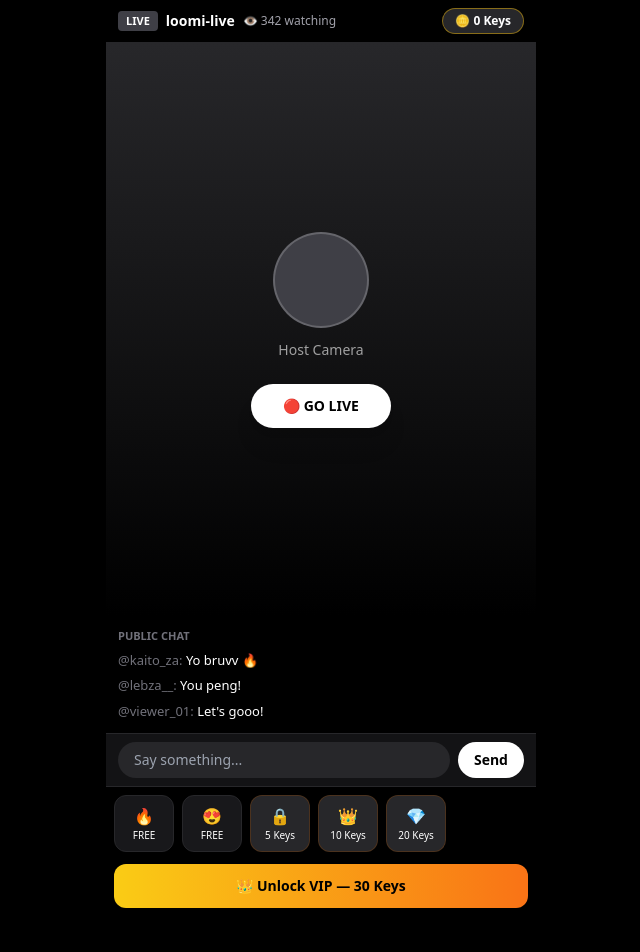
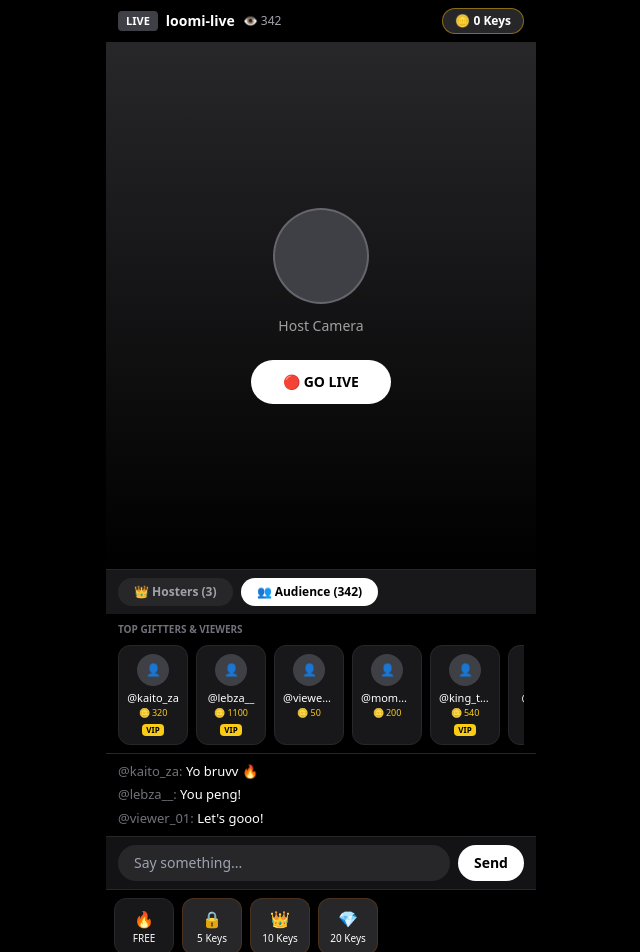
Before and after one commit to mkhwanazig31-sudo/Loomi-Live, a Next.js app: page / in a window 1280 px wide. Shown: the top 952 px of the page, without its empty margins (319-959 px from the left). Before the commit the page ends 916 px from the top, so only its background shows below. Built offline with nearby package versions, Linux system fonts and the light colour scheme.

Commit message:
Add state for tab selection and refactor code

```diff
--- a/app/page.tsx
+++ b/app/page.tsx
@@ -3,6 +3,7 @@ import { useEffect, useState, useRef } from "react";
 
 export default function LoomiLive() {
   const [keys, setKeys] = useState(0);
+  const [tab, setTab] = useState<"hosters" | "audience">("audience");
   const [chat, setChat] = useState([
     { user: "kaito_za", msg: "Yo bruvv 🔥" },
     { user: "lebza__", msg: "You peng!" },
@@ -16,6 +17,22 @@ export default function LoomiLive() {
   const videoRef = useRef<HTMLVideoElement>(null);
   const streamRef = useRef<MediaStream | null>(null);
 
+  // Mock data - you can later wire to Firebase
+  const hosters = [
+    { id: "you", name: "You", live: isLive, avatar: "👑" },
+    { id: "invite1", name: "Invite", live: false, avatar: "+" },
+    { id: "invite2", name: "Invite", live: false, avatar: "+" },
+  ];
+
+  const audience = [
+    { name: "kaito_za", keys: 320, vip: true },
+    { name: "lebza__", keys: 1100, vip: true },
+    { name: "viewer_01", keys: 50, vip: false },
+    { name: "momo_za", keys: 200, vip: false },
+    { name: "king_tee", keys: 540, vip: true },
+    { name: "bontle", keys: 10, vip: false },
+  ];
+
   useEffect(() => {
     setKeys(parseInt(localStorage.getItem("loomi_keys") || "0"));
     setIsVip(localStorage.getItem("loomi_vip") === "true");
@@ -23,126 +40,121 @@ export default function LoomiLive() {
 
   const goLive = async () => {
     try {
-      if (streamRef.current) {
-        streamRef.current.getTracks().forEach(t => t.stop());
-      }
-      const stream = await navigator.mediaDevices.getUserMedia({
-        video: { facingMode: facing },
-        audio: true,
-      });
+      if (streamRef.current) streamRef.current.getTracks().forEach(t => t.stop());
+      const stream = await navigator.mediaDevices.getUserMedia({ video: { facingMode: facing }, audio: true });
       streamRef.current = stream;
-      if (videoRef.current) {
-        videoRef.current.srcObject = stream;
-      }
+      if (videoRef.current) videoRef.current.srcObject = stream;
       setIsLive(true);
       setChat(prev => [...prev, { user: "system", msg: "🔴 You are LIVE!" }]);
-    } catch (e) {
-      alert("Camera blocked bro - Allow camera + mic in browser settings");
+    } catch {
+      alert("Allow camera + mic bro");
     }
   };
+  const stopLive = () => { streamRef.current?.getTracks().forEach(t => t.stop()); setIsLive(false); };
+  const switchCam = async () => { setFacing(f => f === "user" ? "environment" : "user"); setTimeout(goLive, 100); };
 
-  const stopLive = () => {
-    streamRef.current?.getTracks().forEach(t => t.stop());
-    setIsLive(false);
+  const sendChat = () => { if(!input.trim()) return; setChat([...chat, { user: "you", msg: input }]); setInput(""); };
+  const unlockVip = () => {
+    if(keys < 30){ if(confirm("Need 30 Keys. Buy now?")) window.location.href="/buy-keys"; return; }
+    const n = keys-30; localStorage.setItem("loomi_keys", String(n)); localStorage.setItem("loomi_vip","true"); setKeys(n); setIsVip(true);
   };
-
-  const switchCam = async () => {
-    setFacing(f => f === "user" ? "environment" : "user");
-    setTimeout(goLive, 100);
-  };
-
-  const sendChat = () => {
-    if(!input.trim()) return;
-    setChat([...chat, { user: "you", msg: input }]);
-    setInput("");
-  };
-
-  const unlockVip = () => {
-    if(keys < 30){
-      if(confirm("You need 30 Keys. Buy now?")) window.location.href="/buy-keys";
-      return;
-    }
-    const newKeys = keys - 30;
-    localStorage.setItem("loomi_keys", String(newKeys));
-    localStorage.setItem("loomi_vip", "true");
-    setKeys(newKeys);
-    setIsVip(true);
-  };
-
   const sendGift = (cost: number) => {
-    if(keys < cost){
-      alert("Not enough Keys");
-      window.location.href="/buy-keys";
-      return;
-    }
-    const newKeys = keys - cost;
-    localStorage.setItem("loomi_keys", String(newKeys));
-    setKeys(newKeys);
-    setHearts(h => +(h+0.1).toFixed(1));
+    if(keys < cost){ alert("Not enough Keys"); window.location.href="/buy-keys"; return; }
+    const n = keys-cost; localStorage.setItem("loomi_keys", String(n)); setKeys(n); setHearts(h=>+(h+0.1).toFixed(1));
     setChat([...chat, { user: "you", msg: `Sent ${cost} Keys gift! 🎁` }]);
   };
 
   return (
-    <div className="min-h-screen bg-black text-white flex flex-col max-w-[430px] mx-auto relative overflow-hidden">
-      <div className="flex items-center justify-between px-3 py-2 bg-black/90 sticky top-0 z-20 border-b border-zinc-800">
+    <div className="min-h-screen bg-black text-white flex flex-col max-w-[430px] mx-auto">
+      {/* Header */}
+      <div className="flex items-center justify-between px-3 py-2 bg-black sticky top-0 z-20 border-b border-zinc-800">
         <div className="flex items-center gap-2">
           <span className={`text-white text-[11px] px-2 py-0.5 rounded font-bold ${isLive ? "bg-red-600 animate-pulse" : "bg-zinc-700"}`}>{isLive ? "● LIVE" : "LIVE"}</span>
           <span className="font-bold text-sm">loomi-live</span>
-          <span className="text-zinc-400 text-xs">👁️ 342 watching</span>
+          <span className="text-zinc-400 text-xs">👁️ 342</span>
         </div>
-        <button onClick={()=>window.location.href="/buy-keys"} className="bg-zinc-800 border border-yellow-500/50 px-3 py-1 rounded-full text-xs font-bold">
-          🪙 {keys} Keys
-        </button>
+        <button onClick={()=>window.location.href="/buy-keys"} className="bg-zinc-800 border border-yellow-500/50 px-3 py-1 rounded-full text-xs font-bold">🪙 {keys} Keys</button>
       </div>
 
-      <div className="relative bg-zinc-900 aspect-[9/12] w-full flex items-center justify-center overflow-hidden">
+      {/* Camera */}
+      <div className="relative bg-zinc-900 aspect-[9/11] w-full overflow-hidden">
         <video ref={videoRef} autoPlay muted playsInline className={`w-full h-full object-cover ${isLive ? "block" : "hidden"}`} />
-
         {!isLive && (
           <div className="w-full h-full bg-gradient-to-b from-zinc-800 to-black flex flex-col items-center justify-center">
             <div className="w-24 h-24 rounded-full bg-zinc-700 border-2 border-white/20 mb-3" />
             <p className="text-white/60 text-sm">Host Camera</p>
-            {isVip && <p className="mt-2 bg-yellow-400 text-black text-xs px-3 py-1 rounded-full font-bold">👑 loomi-live VIP</p>}
-            <button onClick={goLive} className="mt-6 bg-white text-black px-8 py-3 rounded-full font-black text-sm shadow-xl">
-              🔴 GO LIVE
-            </button>
+            <button onClick={goLive} className="mt-6 bg-white text-black px-8 py-3 rounded-full font-black text-sm">🔴 GO LIVE</button>
           </div>
         )}
-
         {isLive && (
           <>
             <div className="absolute top-3 left-3 bg-red-600 px-2 py-1 rounded text-[11px] font-bold animate-pulse">● LIVE {hearts}k</div>
             <div className="absolute top-3 right-3 flex gap-2">
-              <button onClick={switchCam} className="bg-black/60 px-2 py-1 rounded-full text-xs">🔄 Flip</button>
-              <button onClick={stopLive} className="bg-black/60 px-2 py-1 rounded-full text-xs">✕ Stop</button>
+              <button onClick={switchCam} className="bg-black/60 px-3 py-1 rounded-full text-xs">🔄 Flip</button>
+              <button onClick={stopLive} className="bg-black/60 px-3 py-1 rounded-full text-xs">✕ Stop</button>
             </div>
-            {isVip && <p className="absolute bottom-3 left-3 bg-yellow-400 text-black text-xs px-3 py-1 rounded-full font-bold">👑 VIP</p>}
+            <div className="absolute bottom-3 left-3 bg-yellow-400 text-black text-xs px-3 py-1 rounded-full font-bold">👑 VIP</div>
           </>
         )}
       </div>
 
-      <div className="flex-1 px-3 py-3 space-y-1.5 overflow-y-auto max-h-[22vh]">
-        <p className="text-[11px] text-zinc-500 font-bold">PUBLIC CHAT</p>
+      {/* TABS: Hosters / Audience */}
+      <div className="flex gap-2 px-3 py-2 bg-zinc-900 border-t border-zinc-800">
+        <button onClick={()=>setTab("hosters")} className={`px-4 py-1.5 rounded-full text-xs font-bold ${tab==="hosters" ? "bg-white text-black" : "bg-zinc-800 text-zinc-400"}`}>👑 Hosters (3)</button>
+        <button onClick={()=>setTab("audience")} className={`px-4 py-1.5 rounded-full text-xs font-bold ${tab==="audience" ? "bg-white text-black" : "bg-zinc-800 text-zinc-400"}`}>👥 Audience (342)</button>
+      </div>
+
+      {/* Hosters Section */}
+      {tab==="hosters" && (
+        <div className="px-3 py-2 bg-black flex gap-3 overflow-x-auto border-b border-zinc-800">
+          {hosters.map(h => (
+            <div key={h.id} className="flex flex-col items-center min-w-[60px]">
+              <div className={`w-12 h-12 rounded-full flex items-center justify-center text-lg border-2 ${h.live ? "bg-yellow-400 border-yellow-400 text-black" : "bg-zinc-800 border-zinc-700 text-white/50"}`}>{h.avatar}</div>
+              <p className="text-[11px] mt-1">{h.name}</p>
+              <p className={`text-[9px] px-1.5 rounded ${h.live ? "bg-red-600" : "bg-zinc-800"}`}>{h.live ? "LIVE" : "Invite"}</p>
+            </div>
+          ))}
+        </div>
+      )}
+
+      {/* Audience Section */}
+      {tab==="audience" && (
+        <div className="px-3 py-2 bg-black border-b border-zinc-800">
+          <p className="text-[10px] text-zinc-500 font-bold mb-2">TOP GIFTTERS & VIEWERS</p>
+          <div className="flex gap-2 overflow-x-auto">
+            {audience.map(a => (
+              <div key={a.name} className="min-w-[70px] bg-zinc-900 rounded-xl px-2 py-2 border border-zinc-800 flex flex-col items-center">
+                <div className="w-8 h-8 rounded-full bg-zinc-700 flex items-center justify-center text-xs">👤</div>
+                <p className="text-[11px] mt-1 truncate w-full text-center">@{a.name}</p>
+                <p className="text-[9px] text-yellow-400">🪙 {a.keys}</p>
+                {a.vip && <span className="text-[8px] bg-yellow-400 text-black px-1 rounded font-bold mt-1">VIP</span>}
+              </div>
+            ))}
+          </div>
+        </div>
+      )}
+
+      {/* Chat */}
+      <div className="flex-1 px-3 py-2 space-y-1 overflow-y-auto max-h-[18vh] bg-black">
         {chat.map((c,i)=><p key={i} className="text-[13px]"><span className="text-zinc-500">@{c.user}:</span> {c.msg}</p>)}
       </div>
 
-      <div className="flex gap-2 px-3 py-2 bg-zinc-900/80 border-t border-zinc-800">
-        <input value={input} onChange={e=>setInput(e.target.value)} onKeyDown={e=>e.key==="Enter" && sendChat()} placeholder="Say something..." className="flex-1 bg-zinc-800 rounded-full px-4 py-2 text-sm outline-none"/>
-        <button onClick={sendChat} className="bg-white text-black px-4 rounded-full text-sm font-bold">Send</button>
+      {/* Input + Gifts */}
+      <div className="px-3 py-2 bg-zinc-900/80 border-t border-zinc-800">
+        <div className="flex gap-2">
+          <input value={input} onChange={e=>setInput(e.target.value)} onKeyDown={e=>e.key==="Enter" && sendChat()} placeholder="Say something..." className="flex-1 bg-zinc-800 rounded-full px-4 py-2 text-sm outline-none"/>
+          <button onClick={sendChat} className="bg-white text-black px-4 rounded-full text-sm font-bold">Send</button>
+        </div>
       </div>
-
       <div className="px-2 py-2 bg-black border-t border-zinc-800">
         <div className="flex gap-2 overflow-x-auto no-scrollbar">
           <button onClick={()=>sendGift(0)} className="min-w-[60px] bg-zinc-900 rounded-xl py-2 border border-zinc-800">🔥<span className="text-[10px] block">FREE</span></button>
-          <button onClick={()=>sendGift(0)} className="min-w-[60px] bg-zinc-900 rounded-xl py-2 border border-zinc-800">😍<span className="text-[10px] block">FREE</span></button>
           <button onClick={()=>sendGift(5)} className="min-w-[60px] bg-zinc-800 rounded-xl py-2 border border-yellow-900/50">🔒<span className="text-[10px] block">5 Keys</span></button>
           <button onClick={()=>sendGift(10)} className="min-w-[60px] bg-zinc-800 rounded-xl py-2 border border-yellow-900/50">👑<span className="text-[10px] block">10 Keys</span></button>
           <button onClick={()=>sendGift(20)} className="min-w-[60px] bg-zinc-800 rounded-xl py-2 border border-yellow-900/50">💎<span className="text-[10px] block">20 Keys</span></button>
         </div>
-        <button onClick={unlockVip} className={`w-full mt-3 py-3 rounded-xl font-bold text-sm ${isVip ? "bg-green-600" : "bg-gradient-to-r from-yellow-400 to-orange-500 text-black"}`}>
-          {isVip ? "✅ VIP Unlocked" : "👑 Unlock VIP — 30 Keys"}
-        </button>
+        <button onClick={unlockVip} className={`w-full mt-3 py-3 rounded-xl font-bold text-sm ${isVip ? "bg-green-600" : "bg-gradient-to-r from-yellow-400 to-orange-500 text-black"}`}>{isVip ? "✅ VIP Unlocked" : "👑 Unlock VIP — 30 Keys"}</button>
       </div>
     </div>
   );
-              }
+                                                                                                        }
```
